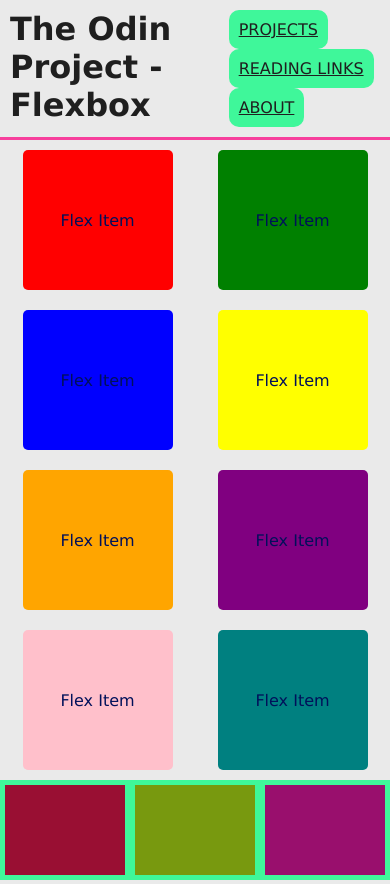
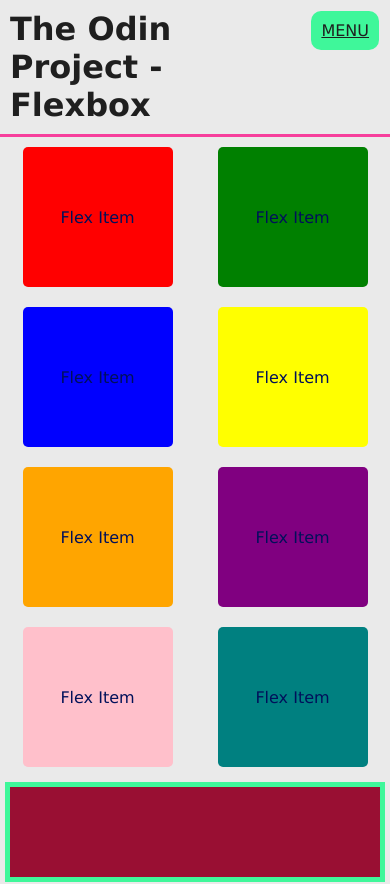
Before and after one commit to Scribler/Notes, a website: page odinProject/01project/src/flexbox.html in a window 390 px wide. Shown: the top 884 px of the page. Drawn offline with nearby package versions, Linux system fonts and the light colour scheme; files that its build step writes are made by us from their sources.

Commit message:
working on dropdown menu. Not completed yet

```diff
--- a/odinProject/01project/src/flexbox.html
+++ b/odinProject/01project/src/flexbox.html
@@ -10,9 +10,10 @@
     <h1 class="header-heading">The Odin Project - Flexbox</h1>
     <nav class="header-nav">
       <ul class="nav-list">
-        <li><a href="index.html">PROJECTS</a></li>
-        <li><a href="./reading.html">READING LINKS</a></li>
-        <li><a href="#">ABOUT</a></li>
+        <li class="menu-hover"><a href="#">MENU</a></li>
+        <li class="header-menu-item"><a href="index.html">PROJECTS</a></li>
+        <li class="header-menu-item"><a href="./reading.html">READING LINKS</a></li>
+        <li class="header-menu-item"><a href="#">ABOUT</a></li>
       </ul>
     </nav>
   </header>
--- a/odinProject/01project/src/sass/layout/_navigation.scss
+++ b/odinProject/01project/src/sass/layout/_navigation.scss
@@ -4,9 +4,26 @@
 
 .header-nav {
   display: inline-block;
+  .menu-hover {
+    // display: none;
+  }
+  @media only screen and (max-width: 900px) {
+    .menu-hover {
+      display: inline-block;
+      &:hover .header-menu-item {
+      display: inline-block;
+      }
+    }
+    .header-menu-item {
+      display: none;
+    }
+  }
+      display: flex;
+      flex-direction: column;
   li {
     color: $black;
     display: inline-block;
+    margin: 1px;
     padding: 10px;
     background-color: $teal;
     border-radius: 10px;
--- a/odinProject/01project/src/sass/pages/_flexbox.scss
+++ b/odinProject/01project/src/sass/pages/_flexbox.scss
@@ -60,10 +60,12 @@
 // SECOND FLEX CONTAINER
 .flexbox-flex-container-two {
   display: flex;
+    flex-wrap: wrap;
   div {
+    margin: 5px 5px;
     height: 100px;
     border: 5px solid $teal;
-    flex: 1;
+    flex: 1 1 350px;
   }
 }
 .twenty {
```
Also changed, not shown: odinProject/01project/src/index.html (+3 -3 lines).
